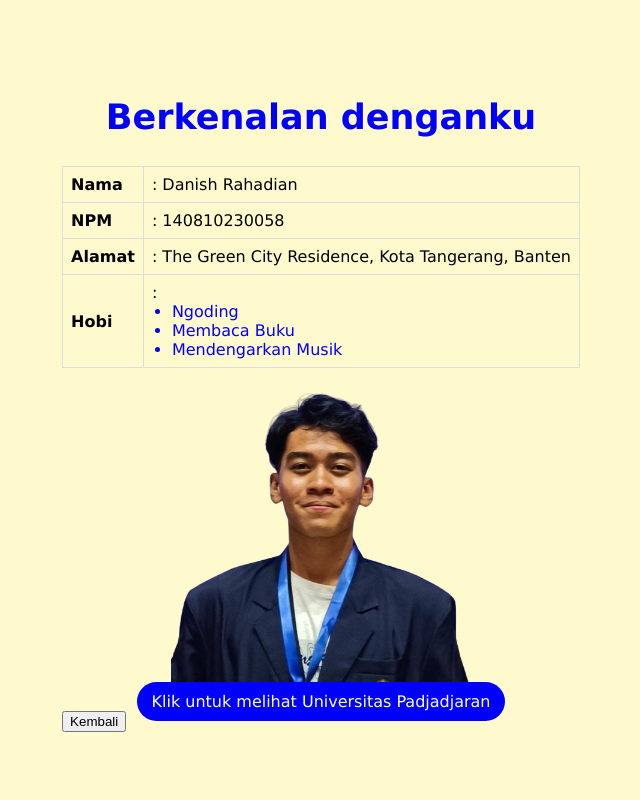
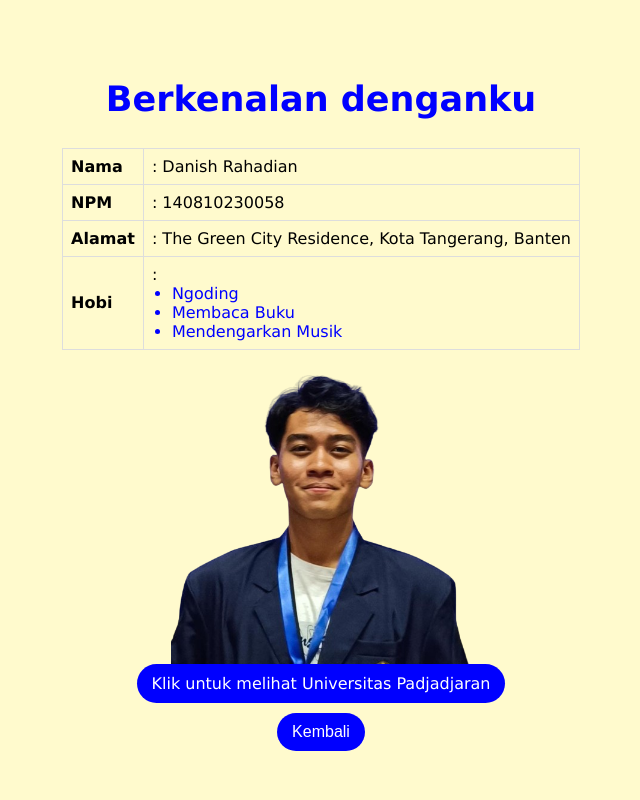
Before and after one commit to hdans/hdans.github.io, a PHP site: page /biodata.html in a window 1280 px wide. Shown: the whole page, without its empty margins (324-964 px from the left). Run offline with PHP 8.4, Linux system fonts and the light colour scheme.

Commit message:
Update myStyle.css

```diff
--- a/Tugas2/myStyle.css
+++ b/Tugas2/myStyle.css
@@ -6,6 +6,16 @@ body {
     display: flex;
     justify-content: center;
     align-items: center;
+}
+
+.back-button {
+    background-color: blue;
+    color: white;
+    padding: 10px 15px;
+    border-radius: 20px;
+    border: none;
+    cursor: pointer;
+    font-size: 16px;
 }
 
 h1 {
@@ -56,3 +66,8 @@ td ul {
     border-radius: 20px;
     text-decoration: none;
 }
+
+.centered-button {
+    text-align: center;
+    margin-top: 20px;
+}
```
